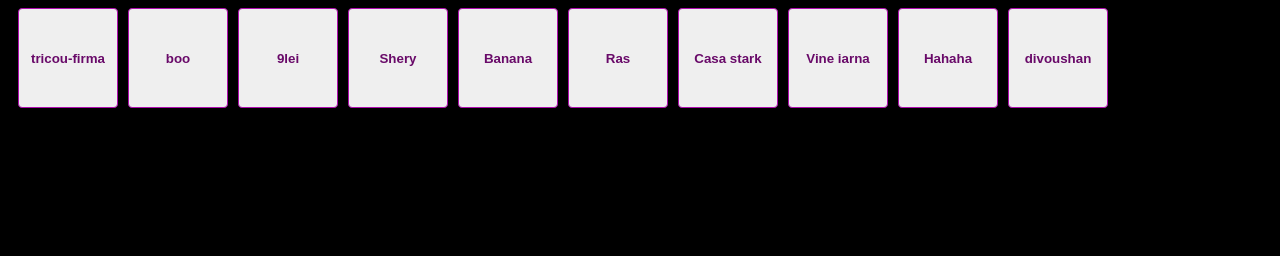
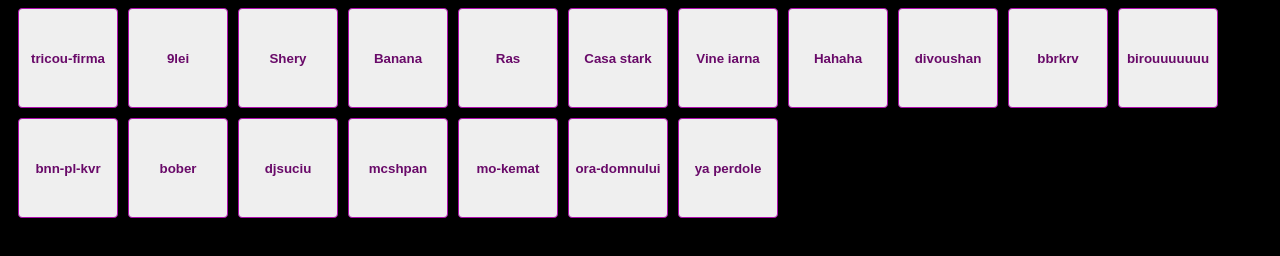
Before and after one commit to cbordei/soundboard-pubg, a website: page index.html in a window 1280 px wide. Drawn offline with Linux system fonts and the light colour scheme.

Commit message:
add sounds

```diff
--- a/index.html
+++ b/index.html
@@ -9,7 +9,6 @@
 
   <body>
     <audio id="tricou-firma" src="sounds/tricou-firma.m4a"></audio>
-    <audio id="boo" src="boo.mp3"></audio>
     <audio id="9lei" src="sounds/9lei.m4a"></audio>
     <audio id="Banana" src="sounds/Banana.m4a"></audio>
     <audio id="Ras" src="sounds/Ras.m4a"></audio>
@@ -18,6 +17,15 @@
     <audio id="Hahaha" src="sounds/Hahaha.m4a"></audio>
     <audio id="Shery" src="sounds/Shery.m4a"></audio>
     <audio id="divoushan" src="sounds/divoushan.m4a"></audio>
+    <audio id="bbrkrv" src="sounds/bbrkrv.m4a"></audio>
+    <audio id="birouuuuuuu" src="sounds/birouuuuuuu.m4a"></audio>
+    <audio id="bnn-pl-kvr" src="sounds/bnn-pl-kvr.m4a"></audio>
+    <audio id="bober" src="sounds/bober.m4a"></audio>
+    <audio id="djsuciu" src="sounds/djsuciu.m4a"></audio>
+    <audio id="mcshpan" src="sounds/mcshpan.m4a"></audio>
+    <audio id="mo-kemat" src="sounds/mo-kemat.m4a"></audio>
+    <audio id="ora-domnului" src="sounds/ora-domnului.m4a"></audio>
+    <audio id="ya perdole" src="sounds/ya perdole.m4a"></audio>
     <div class="container">
       <div class="center">
         <div id="buttons"></div>
@@ -26,7 +34,6 @@
     <script type="text/javascript">
       const sounds = [
         'tricou-firma',
-        'boo',
         '9lei',
         'Shery',
         'Banana',
@@ -34,7 +41,16 @@
         'Casa stark',
         'Vine iarna',
         'Hahaha',
-        'divoushan'
+        'divoushan',
+        'bbrkrv',
+        'birouuuuuuu',
+        'bnn-pl-kvr',
+        'bober',
+        'djsuciu',
+        'mcshpan',
+        'mo-kemat',
+        'ora-domnului',
+        'ya perdole'
       ]
       sounds.forEach(sound => {
         const btn = document.createElement('button')
```
Also changed, not shown: 10 other files.
